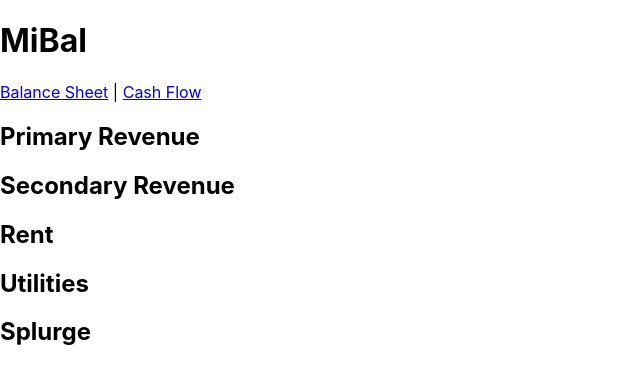
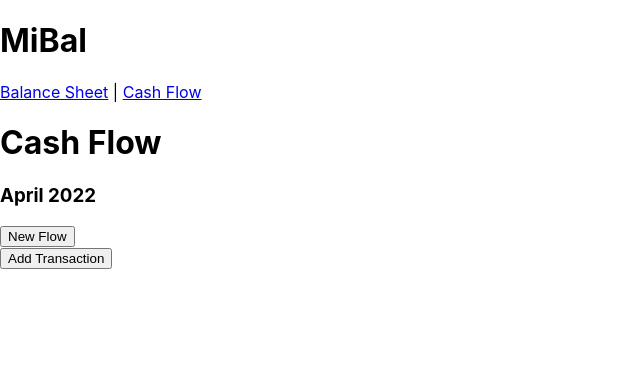
Before and after one commit to je-zhou/mibal, a React (Create React App) app: page /cash-flow in a window 1280 px wide. Shown: the top 384 px of the page, without its empty margins (0-640 px from the left). Built offline with nearby package versions, Linux system fonts and the light colour scheme.

Commit message:
add transaction and new flow buttons

```diff
--- a/src/components/CashFlow/Account.tsx
+++ /dev/null
@@ -1,6 +0,0 @@
-import { useParams } from "react-router-dom";
-
-export default function Account() {
-  let { accountName } = useParams();
-  return <h1>{accountName}</h1>;
-}
--- /dev/null
+++ b/src/components/CashFlow/AddTransactionButton/AddTransactionButton.tsx
@@ -0,0 +1,7 @@
+export default function AddTransactionButton() {
+    return (
+      <div>
+       <button>Add Transaction</button>
+      </div>
+    );
+  }
--- a/src/components/CashFlow/CashFlow.tsx
+++ b/src/components/CashFlow/CashFlow.tsx
@@ -1,16 +1,21 @@
 import getData from "../../dummyData";
+import AddTransactionButton from "./AddTransactionButton/AddTransactionButton";
+import NewFlowButton from "./NewFlowButton/NewFlowButton";
 
 export default function CashFlow() {
-  let data = getData();
-  let accounts = data.map((obj) => (
-    <h1  key={obj.accountName}>
-      {obj.accountName}
-    </h1>
-  ));
+ // let data = getData();
+  // let accounts = data.map((obj) => (
+  //   <h3  key={obj.accountName}>
+  //     {obj.accountName}
+  //   </h3>
+  // ));
 
   return (
     <div>
-      <nav>{accounts}</nav>
+     <h1>Cash Flow</h1>
+     <h3>April 2022</h3>
+     <NewFlowButton />
+      <AddTransactionButton />
     </div>
   );
 }
--- /dev/null
+++ b/src/components/CashFlow/NewFlowButton/NewFlowButton.tsx
@@ -0,0 +1,7 @@
+export default function NewFlowButton() {
+    return (
+      <div>
+       <button>New Flow</button>
+      </div>
+    );
+  }
--- a/src/components/Wrapper.tsx
+++ b/src/components/Wrapper.tsx
@@ -2,7 +2,6 @@ import { Outlet } from "react-router-dom";
 import Navbar from "./Navbar/Navbar";
 
 function Wrapper() {
-  console.log("hi")
   return (
     <div className="wrapper">
       <Navbar />
```
Also changed, not shown: 1 other file (tests, documents, lock files or other folders).
